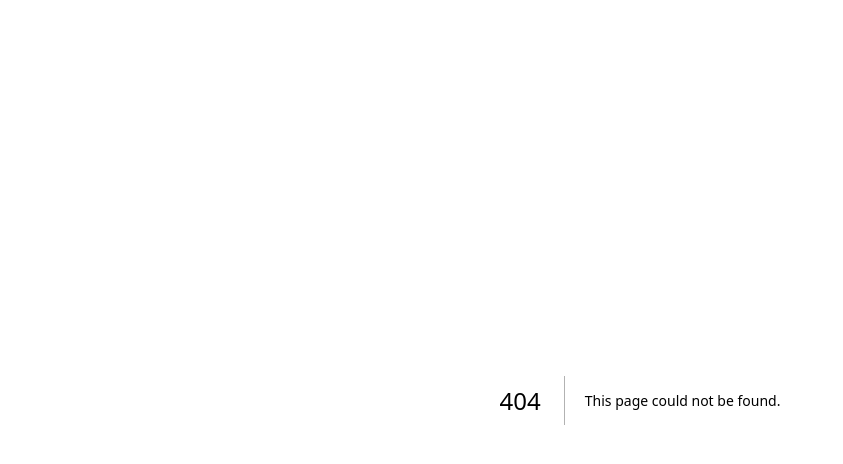
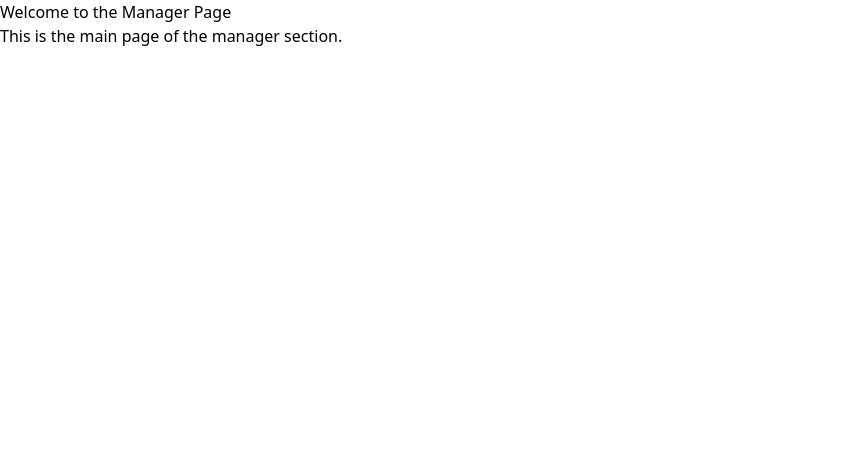
Before and after one commit to Abimanyuoke/E-commerce, a Next.js app in the folder frontend/: page /manager/main in a window 1280 px wide. Before the commit this address had no page. Shown: the top 464 px of the page, without its empty margins (0-843 px from the left). Built offline with nearby package versions, Linux system fonts and the light colour scheme.

Commit message:
`Added lines 4-5 to file .txt`

```diff
--- /dev/null
+++ b/frontend/app/manager/main/index.tsx
@@ -0,0 +1 @@
+import React from "react";
--- /dev/null
+++ b/frontend/app/manager/main/page.tsx
@@ -0,0 +1,10 @@
+"use client";
+
+export default function Page() {
+    return (
+        <div>
+            <h1>Welcome to the Manager Page</h1>
+            <p>This is the main page of the manager section.</p>
+        </div>
+    );
+}
```
Also changed, not shown: 1 other file (tests, documents, lock files or other folders).
